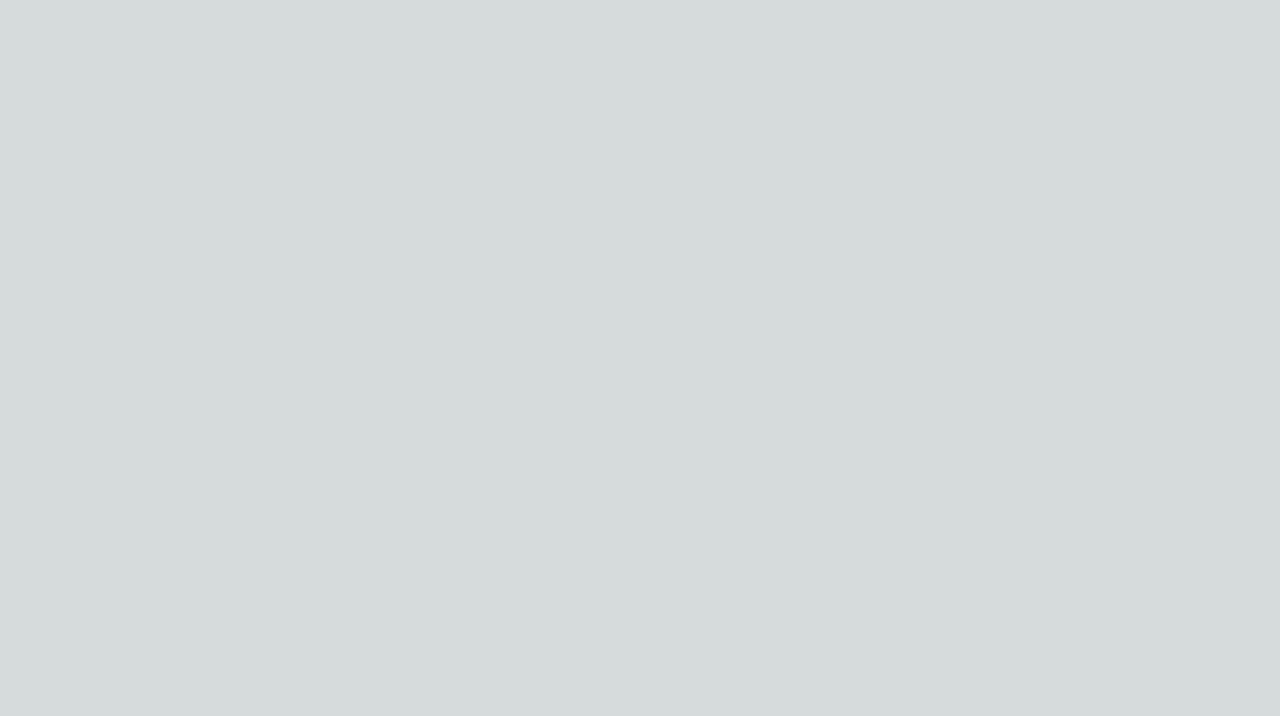
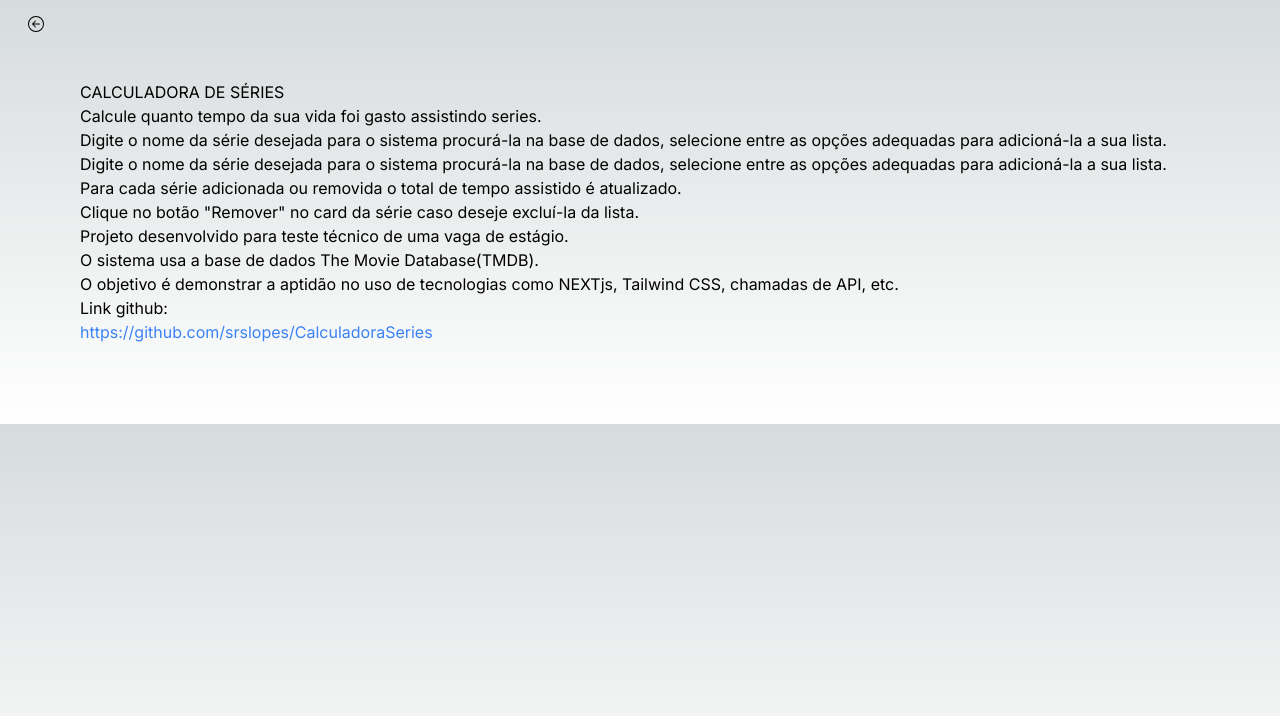
Before and after one commit to srslopes/CalculadoraSeries, a Next.js app: page /sobre in a window 1280 px wide. Shown: the top 716 px of the page. Built offline with nearby package versions, Linux system fonts and the light colour scheme.

Commit message:
Ajustes para hospedagem

```diff
--- a/app/page.tsx
+++ b/app/page.tsx
@@ -3,6 +3,7 @@
 /* eslint-disable @next/next/no-img-element */
 'use client';
 
+import Link from 'next/link';
 import {useEffect, useState} from 'react';
 
 import {ControleSeries} from '@/controle/controle.series';
@@ -69,6 +70,11 @@ export default function Home() {
     }
     function handleremover(id: number) {
         setRemovida(id);
+    }
+    function search(event: any) {
+        if (event.keyCode == 13) {
+            event.preventDefault();
+        }
     }
 
     return (
@@ -323,6 +329,7 @@ export default function Home() {
                     </div>
                 </div>
             </div>
+            <Link href={'/sobre'}>
                 <div className='absolute top-0 right-0 m-4 flex items-center ps-3 cursor-pointer'>
                     <svg
                         xmlns='http://www.w3.org/2000/svg'
@@ -331,20 +338,12 @@ export default function Home() {
                         fill='currentColor'
                         className='bi bi-question-circle'
                         viewBox='0 0 16 16'
-                    onClick={() => sobre()}
                     >
                         <path d='M8 15A7 7 0 1 1 8 1a7 7 0 0 1 0 14m0 1A8 8 0 1 0 8 0a8 8 0 0 0 0 16' />
                         <path d='M5.255 5.786a.237.237 0 0 0 .241.247h.825c.138 0 .248-.113.266-.25.09-.656.54-1.134 1.342-1.134.686 0 1.314.343 1.314 1.168 0 .635-.374.927-.965 1.371-.673.489-1.206 1.06-1.168 1.987l.003.217a.25.25 0 0 0 .25.246h.811a.25.25 0 0 0 .25-.25v-.105c0-.718.273-.927 1.01-1.486.609-.463 1.244-.977 1.244-2.056 0-1.511-1.276-2.241-2.673-2.241-1.267 0-2.655.59-2.75 2.286m1.557 5.763c0 .533.425.927 1.01.927.609 0 1.028-.394 1.028-.927 0-.552-.42-.94-1.029-.94-.584 0-1.009.388-1.009.94' />
                     </svg>
                 </div>
+            </Link>
         </div>
     );
 }
-
-export function sobre() {}
-
-export function search(event: any) {
-    if (event.keyCode == 13) {
-        event.preventDefault();
-    }
-}
--- a/app/sobre/page.tsx
+++ b/app/sobre/page.tsx
@@ -1,3 +1,68 @@
+/* eslint-disable react/no-unescaped-entities */
+import Link from 'next/link';
+
 export default function Home() {
-    return <div></div>;
+    return (
+        <div>
+            <Link href={'/'}>
+                <div className='absolute top-0 left-0 m-4 flex items-center ps-3 cursor-pointer'>
+                    <svg
+                        xmlns='http://www.w3.org/2000/svg'
+                        width='16'
+                        height='16'
+                        fill='currentColor'
+                        className='bi bi-arrow-left-circle'
+                        viewBox='0 0 16 16'
+                    >
+                        <path
+                            fill-rule='evenodd'
+                            d='M1 8a7 7 0 1 0 14 0A7 7 0 0 0 1 8m15 0A8 8 0 1 1 0 8a8 8 0 0 1 16 0m-4.5-.5a.5.5 0 0 1 0 1H5.707l2.147 2.146a.5.5 0 0 1-.708.708l-3-3a.5.5 0 0 1 0-.708l3-3a.5.5 0 1 1 .708.708L5.707 7.5z'
+                        />
+                    </svg>
+                </div>
+            </Link>
+            <div className='m-20 align-middle justify-center flex flex-col'>
+                <label className=''>CALCULADORA DE SÉRIES</label>
+                <label>
+                    Calcule quanto tempo da sua vida foi gasto assistindo
+                    series.
+                </label>
+                <label>
+                    Digite o nome da série desejada para o sistema procurá-la na
+                    base de dados, selecione entre as opções adequadas para
+                    adicioná-la a sua lista.
+                </label>
+                <label>
+                    Digite o nome da série desejada para o sistema procurá-la na
+                    base de dados, selecione entre as opções adequadas para
+                    adicioná-la a sua lista.
+                </label>
+                <label>
+                    Para cada série adicionada ou removida o total de tempo
+                    assistido é atualizado.
+                </label>
+                <label>
+                    Clique no botão "Remover" no card da série caso deseje
+                    excluí-la da lista.
+                </label>
+                <label>
+                    Projeto desenvolvido para teste técnico de uma vaga de
+                    estágio.
+                </label>
+                <label>
+                    O sistema usa a base de dados The Movie Database(TMDB).
+                </label>
+                <label>
+                    O objetivo é demonstrar a aptidão no uso de tecnologias como
+                    NEXTjs, Tailwind CSS, chamadas de API, etc.
+                </label>
+                <label>Link github:</label>
+                <Link href={'https://github.com/srslopes/CalculadoraSeries'}>
+                    <label className='text-blue-500 cursor-pointer hover:text-blue-300'>
+                        https://github.com/srslopes/CalculadoraSeries
+                    </label>
+                </Link>
+            </div>
+        </div>
+    );
 }
```
Lines whose indentation alone changed are shown as unchanged.
